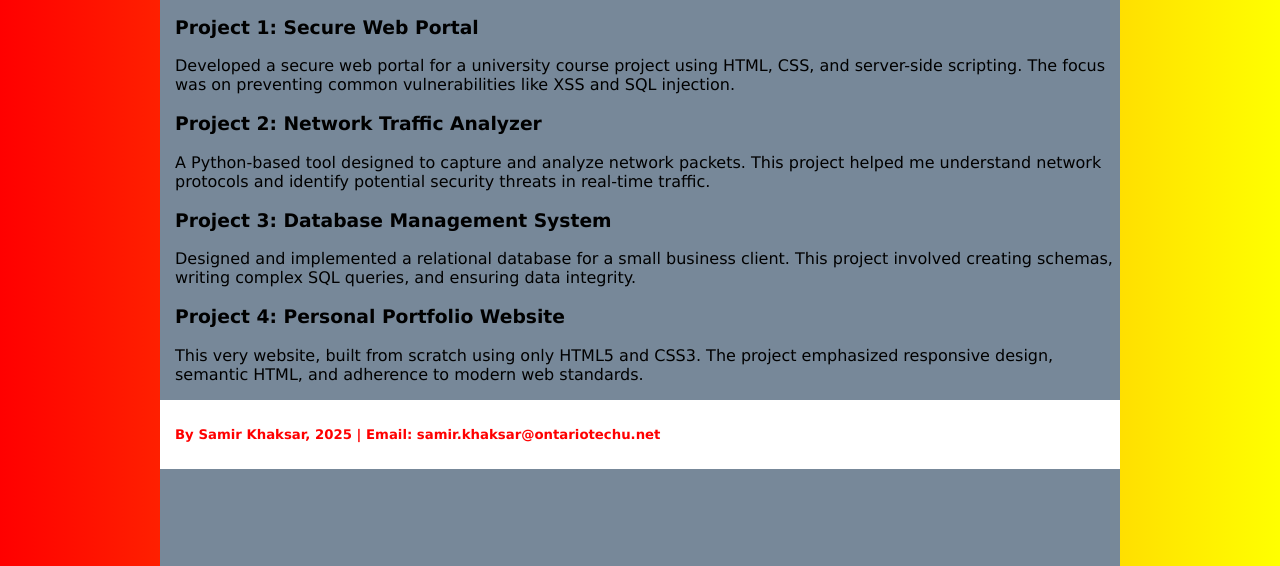
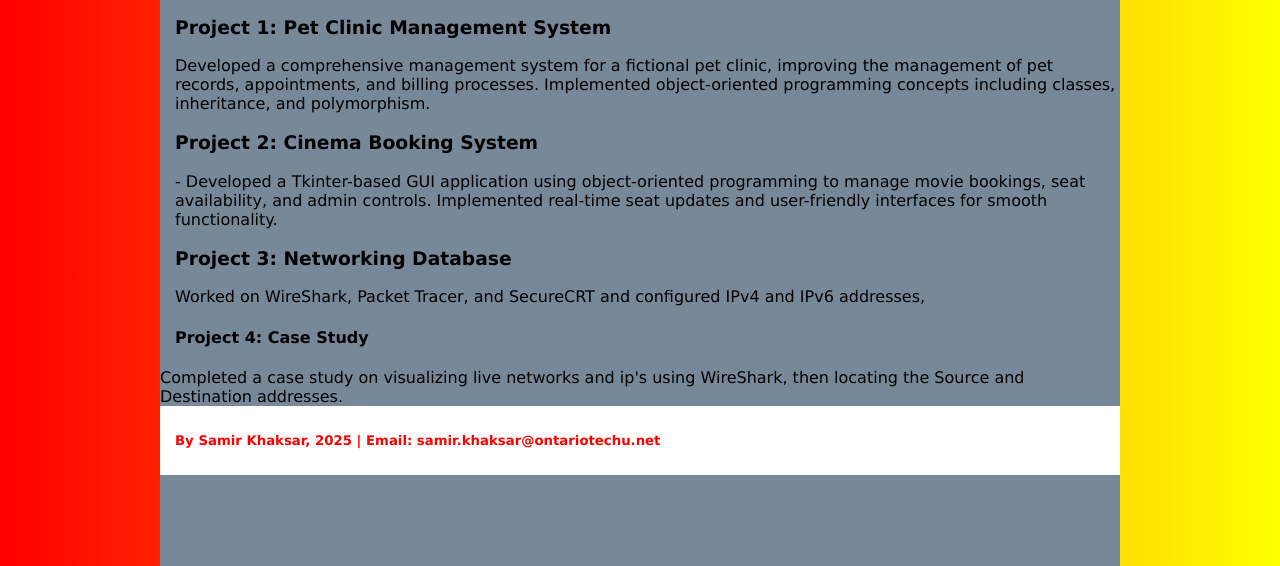
Before and after one commit to Samir1243/Assignment1-HTML-5-CSS-3-2025, a plain HTML site: page Projects.html in a window 1280 px wide. Shown: the part 234-800 px from the top of the page. Drawn offline with Linux system fonts and the light colour scheme.

Commit message:
Fourth Commit

```diff
--- a/Projects.html
+++ b/Projects.html
@@ -27,17 +27,18 @@
     <main>
         <h2>Projects </h2>
 
-        <h3>Project 1: Secure Web Portal</h3>
-        <p>Developed a secure web portal for a university course project using HTML, CSS, and server-side scripting. The focus was on preventing common vulnerabilities like XSS and SQL injection.</p>
+        <h3>Project 1: Pet Clinic Management System</h3>
+        <p>Developed a comprehensive management system for a fictional pet clinic, improving the management of pet records, appointments, and billing processes. Implemented object-oriented programming concepts including classes, inheritance, and polymorphism.</p>
 
-        <h3>Project 2: Network Traffic Analyzer</h3>
-        <p>A Python-based tool designed to capture and analyze network packets. This project helped me understand network protocols and identify potential security threats in real-time traffic.</p>
+        <h3>Project 2: Cinema Booking System</h3>
+        <p>- Developed a Tkinter-based GUI application using object-oriented programming to manage movie bookings, seat availability, and admin controls. Implemented real-time seat updates and user-friendly interfaces for smooth functionality. </p>
 
-        <h3>Project 3: Database Management System</h3>
-        <p>Designed and implemented a relational database for a small business client. This project involved creating schemas, writing complex SQL queries, and ensuring data integrity.</p>
+        <h3>Project 3: Networking Database</h3>
+        <p> Worked on WireShark, Packet Tracer, and SecureCRT and configured IPv4 and IPv6 addresses,      </p>
 
-        <h3>Project 4: Personal Portfolio Website</h3>
-        <p>This very website, built from scratch using only HTML5 and CSS3. The project emphasized responsive design, semantic HTML, and adherence to modern web standards.</p>
+        <h4> Project 4: Case Study            </h4>
+            Completed a case study on visualizing live networks and ip's using WireShark, then locating the Source and Destination addresses.
+
     </main>
 
     <footer>
```
Also changed, not shown: About.html (+9 -3 lines), 1 other file.
